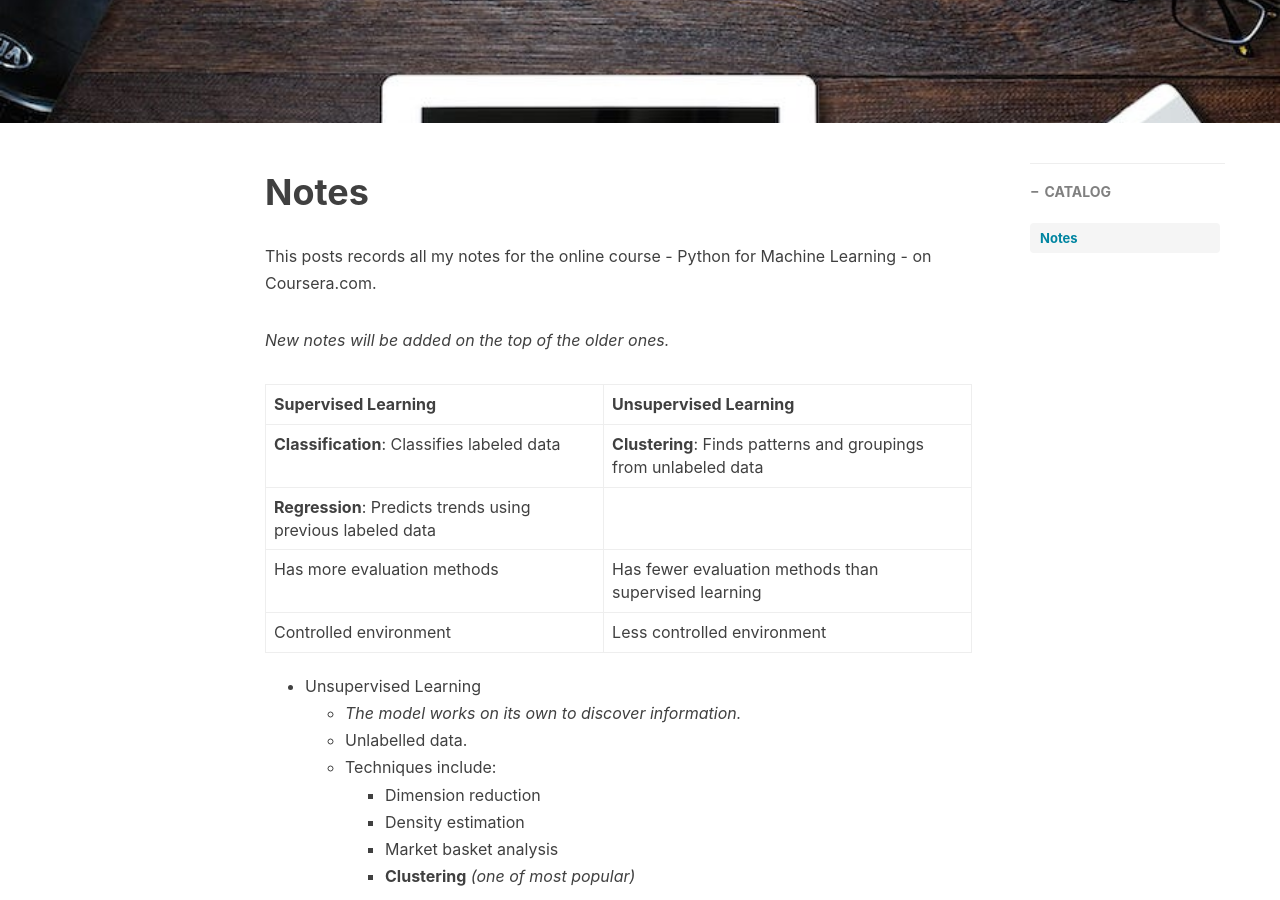
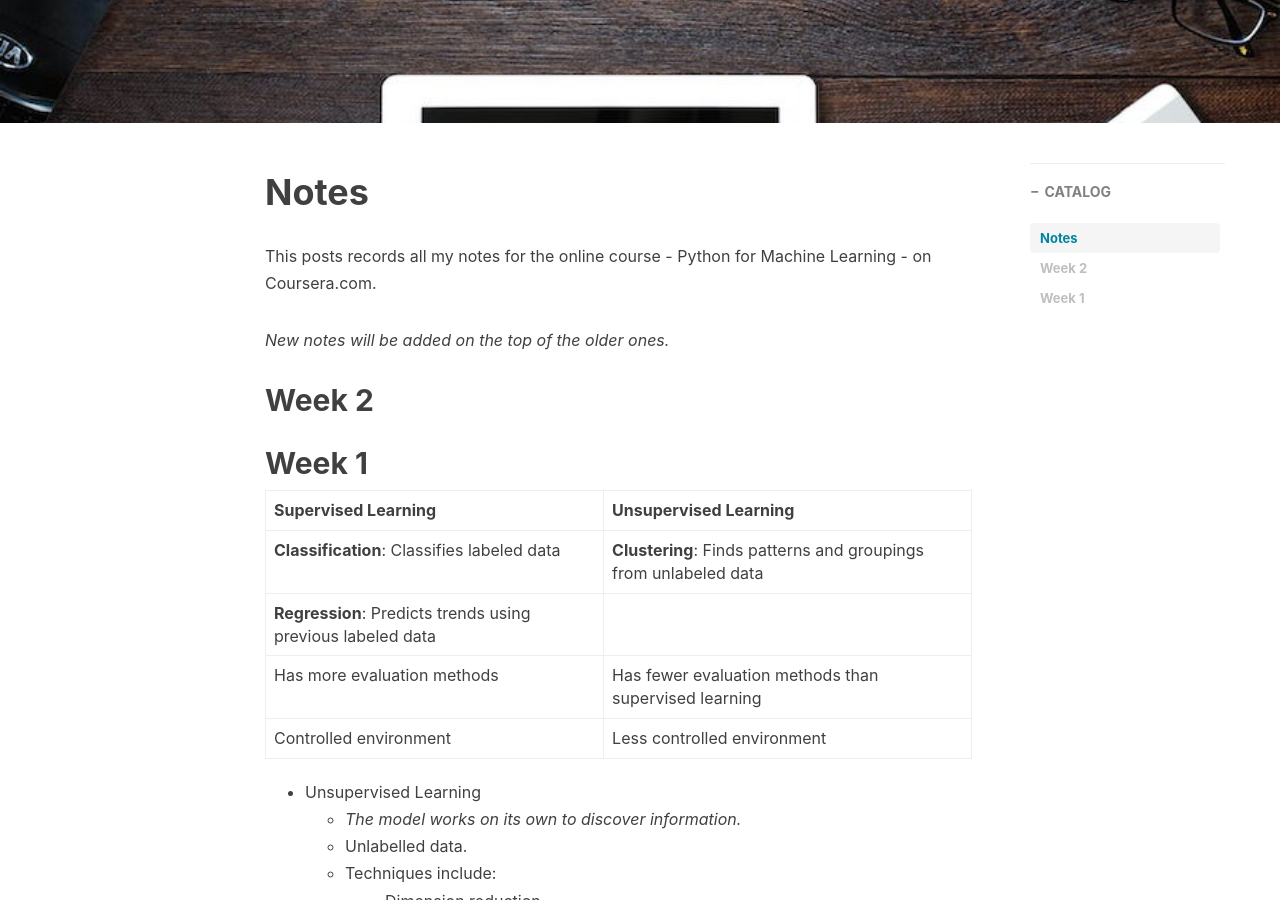
Before and after one commit to xian49930/jiuwuzhi.github.io, a Jekyll site: the page built from _posts/2019-09-06-Notes-Python for Machine Learning.md, in a window 1280 px wide and 900 px high, scrolled down 460 px. Built offline with Jekyll 4.4.1, drawn with Linux system fonts in a browser that asks for light colours; nearby versions of some CDN libraries; comment, search, counter and statistics services are not loaded.

Commit message:
Update _posts/2019-09-06-Notes-Python for Machine Learning.md

```diff
--- a/_posts/2019-09-06-Notes-Python for Machine Learning.md
+++ b/_posts/2019-09-06-Notes-Python for Machine Learning.md
@@ -18,6 +18,12 @@ tags:
 This posts records all my notes for the online course - Python for Machine Learning - on Coursera.com.
 
 *New notes will be added on the top of the older ones.*
+
+
+## Week 2
+
+
+## Week 1
 
 | **Supervised Learning**                                     | **Unsupervised Learning**                                        |
 |---------------------------------------------------------|--------------------------------------------------------------|
```
